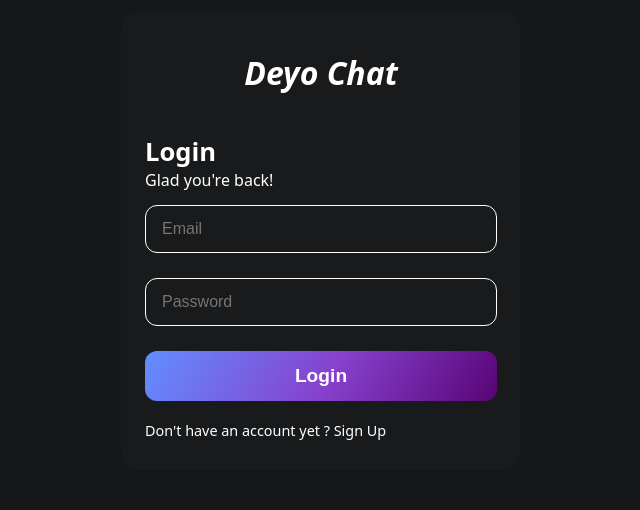
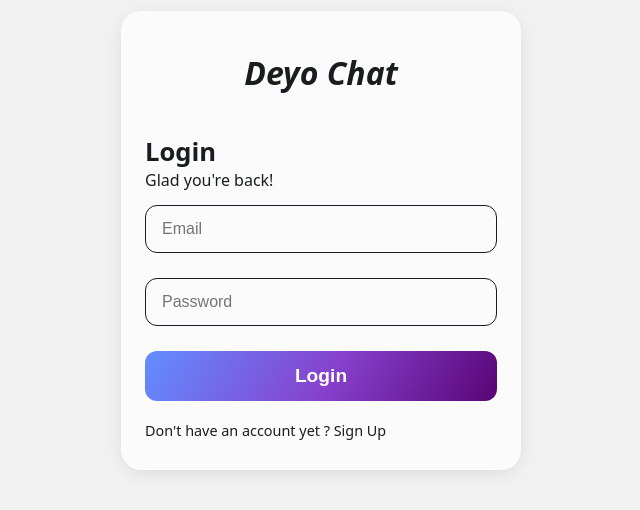
Before and after one commit to Iamdeyo/deyo-chat, a React (Vite) app: page /login in a window 1280 px wide. Shown: the part 160-670 px from the top of the page, without its empty margins (319-959 px from the left). Built offline with nearby package versions, Linux system fonts and the light colour scheme; no server answers.

Commit message:
fix: chats sorting

```diff
--- a/src/components/Chats.jsx
+++ b/src/components/Chats.jsx
@@ -14,7 +14,8 @@ const Chats = () => {
 
   useEffect(() => {
     const unsub = onSnapshot(doc(db, 'chats', data.chatId), (doc) => {
-      doc.exists() && setMessages(doc.data().message);
+      doc.exists() &&
+        setMessages(doc.data().message.sort((a, b) => b.date - a.date));
     });
 
     return () => {
--- a/src/components/Sidebar.jsx
+++ b/src/components/Sidebar.jsx
@@ -3,7 +3,7 @@ import { db } from '../firebase';
 import Navbar from './Navbar';
 import Search from './Search';
 import UserChats from './UserChats';
-import { doc, onSnapshot, updateDoc } from 'firebase/firestore';
+import { doc, onSnapshot } from 'firebase/firestore';
 import { AuthContext } from '../context/AuthContext';
 import { ChatContext } from '../context/ChatContext';
 
--- a/src/index.scss
+++ b/src/index.scss
@@ -1,14 +1,14 @@
-// :root {
-//   --main-bg: #f8f8f8;
-//   --com-bg: #fff;
-//   --text: #191d1e;
-//   --col: #628eff65;
-//   --mgs1: #191d1e;
-//   --mgs2: #fff;
-//   --mgsText: #fff;
-// }
-// .dark
 :root {
+  --main-bg: #f1f1f1;
+  --com-bg: #fbfbfb;
+  --text: #191d1e;
+  --col: #628eff65;
+  --mgs1: #191d1e;
+  --mgs2: #fbfbfb;
+  --mgsText: #fff;
+  --chatBoxShadow: 0px 6px 10px 0px rgba(101, 101, 101, 0.25);
+}
+.dark:root {
   --main-bg: #161819;
   --com-bg: #181a1c;
   --text: #fff;
@@ -16,6 +16,7 @@
   --mgs1: #181a1c;
   --mgs2: #1c1e1f;
   --mgsText: #fff;
+  --chatBoxShadow: 0px 4px 20px -5.717092990875244px rgba(0, 0, 0, 0.15);
 }
 
 * {
@@ -151,7 +152,8 @@ body {
   max-width: 400px;
   min-width: 400px;
   background: var(--com-bg);
-  box-shadow: 0px 4px 20px -5.717092990875244px rgba(0, 0, 0, 0.15);
+  box-shadow: var(--chatBoxShadow);
+  z-index: 10;
   .navBar {
     background-color: var(--col);
     padding: 14px 16px;
@@ -311,10 +313,11 @@ body {
   }
   .mgsContainer {
     display: flex;
-    flex-direction: column;
+    flex-direction: column-reverse;
     // justify-content: end;
     width: 100%;
-    height: fit-content;
+    height: 100%;
+
     max-height: 100vh;
     overflow: hidden;
     overflow-y: scroll;
@@ -328,7 +331,8 @@ body {
       padding: 24px 32px;
       background-color: var(--mgs1);
       color: var(--mgsText);
-      box-shadow: 0px 4px 20px -5.717092990875244px rgba(0, 0, 0, 0.15);
+      // box-shadow: 0px 4px 20px -5.717092990875244px rgba(0, 0, 0, 0.15);
+      box-shadow: var(--chatBoxShadow);
       border-radius: 20px;
       width: fit-content;
       max-width: 406px;
```
